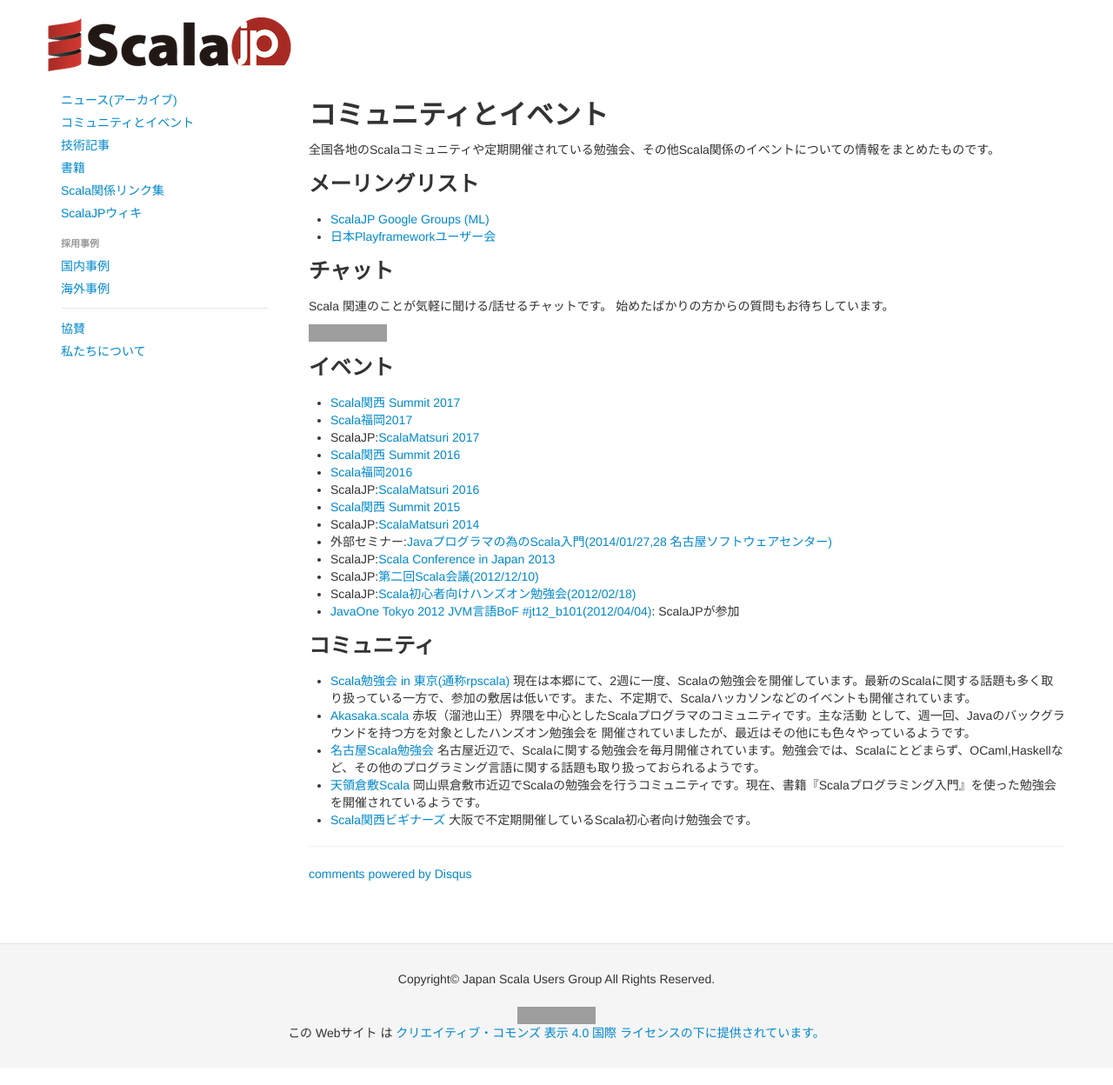
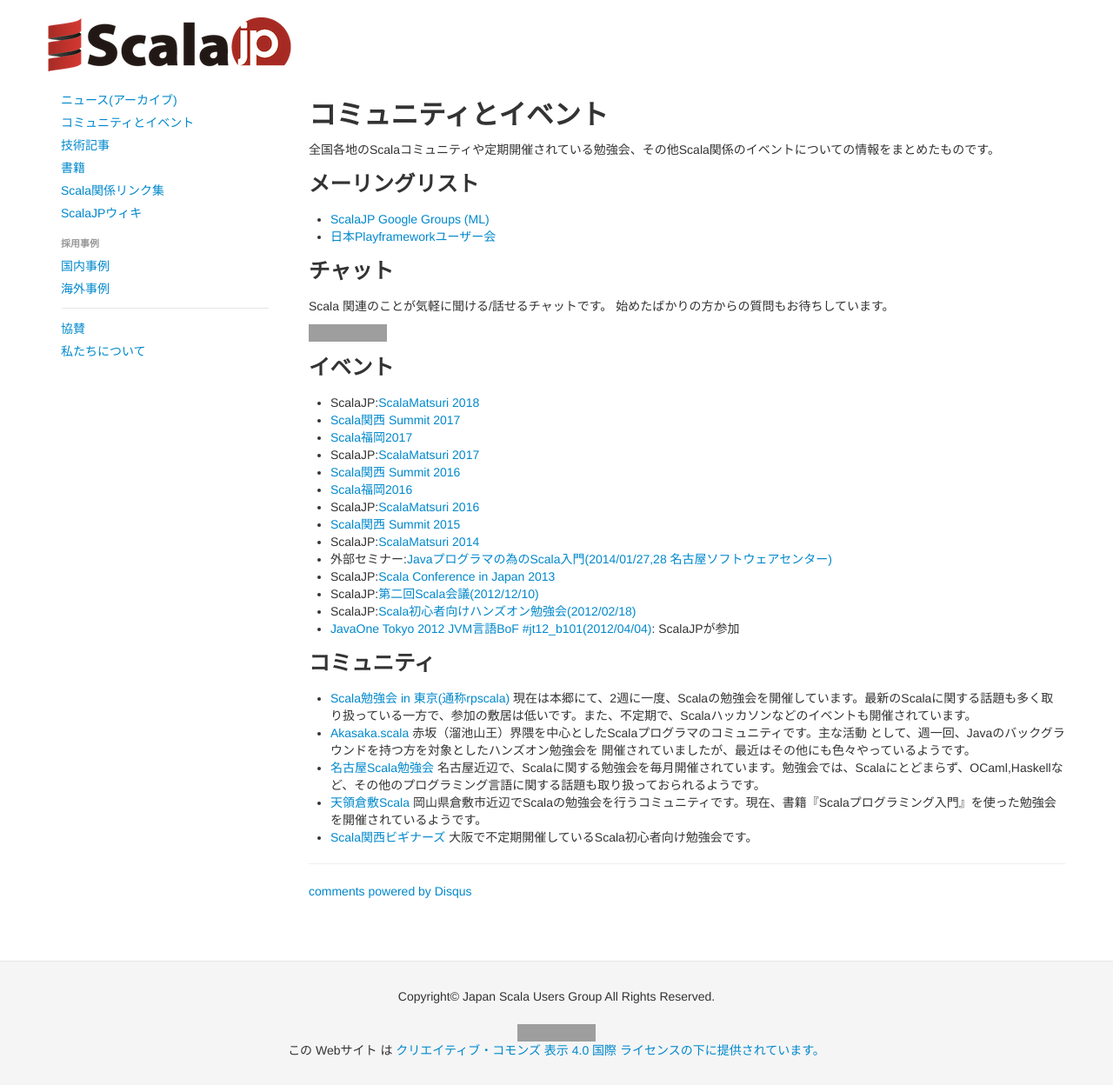
Before and after one commit to scalajp/scalajp, a Jekyll site: the page built from communities.md, in a window 1280 px wide. Shown: the whole page at 87% size. Built offline with Jekyll 4.4.1, drawn with Linux system fonts in a browser that asks for light colours; nearby versions of some CDN libraries; comment, search, counter and statistics services are not loaded; grey boxes are pictures that could not be loaded.

Commit message:
add scalamatsuri2018(a little bit late ...)

```diff
--- a/communities.md
+++ b/communities.md
@@ -22,6 +22,7 @@
 
 ### イベント
 
+* ScalaJP:[ScalaMatsuri 2018](http://2018.scalamatsuri.org/)
 * [Scala関西 Summit 2017](http://summit.scala-kansai.org/)
 * [Scala福岡2017](https://scala.connpass.com/event/57941/)
 * ScalaJP:[ScalaMatsuri 2017](http://2017.scalamatsuri.org/)
```
